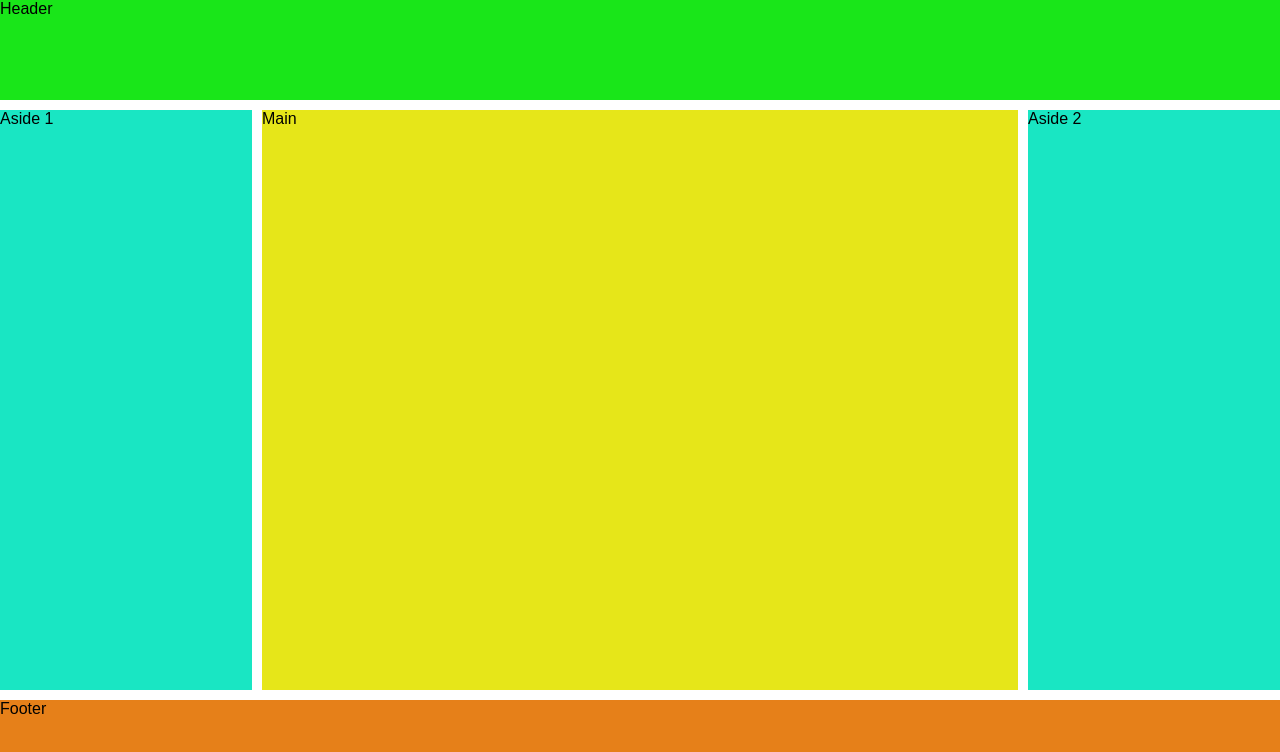
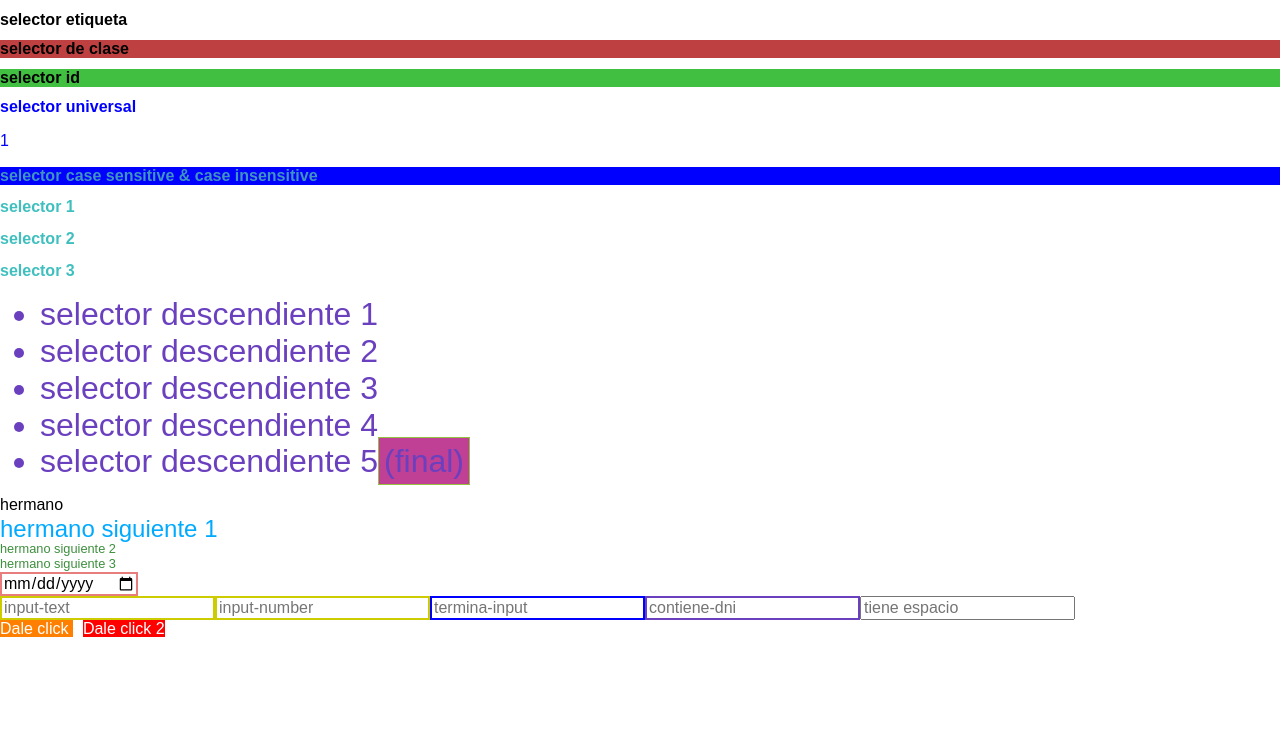
Before and after one commit to darkspiriton/web-portafolio-react, a React (Create React App) app: page / in a window 1280 px wide. Shown: the top 752 px of the page. Built offline with nearby package versions, Linux system fonts and the light colour scheme.

Commit message:
selector css

```diff
--- /dev/null
+++ b/src/containers/Selector.js
@@ -0,0 +1,57 @@
+import React, {Component} from 'react'
+import '../css/Normalize.css'
+import '../css/Selector.css'
+
+class Selector extends Component {
+  render () {
+    return (
+      <div>
+        <h1>selector etiqueta</h1>
+        <h1 className="title">selector de clase</h1>
+        <h1 id="id">selector id</h1>
+        <div className="main-container">
+          <h1>selector universal</h1>
+          <p className="sub-container">1</p>
+        </div>
+        <div className="caseSentive">
+          <h1>selector case sensitive & case insensitive</h1>
+        </div>
+        <h2 className="selector-group1">selector 1</h2>
+        <h2 className="selector-group2">selector 2</h2>
+        <h2 className="selector-group3">selector 3</h2>
+
+        <ul>
+          <li className="item">selector descendiente 1</li>
+          <li className="item">selector descendiente 2</li>
+          <li className="item">selector descendiente 3</li>
+          <li className="item">selector descendiente 4</li>
+          <li className="item">
+            selector descendiente 5
+            <span className="tag">(final)</span>
+          </li>
+        </ul>
+
+        <div className="mayor">hermano</div>
+        <div className="menor">hermano siguiente 1</div>
+        <div className="menor">hermano siguiente 2</div>
+        <div className="menor">hermano siguiente 3</div>
+
+        <div>
+          <input type="date" required/>
+          <input type="text" placeholder="input-text" required/>
+          <input type="number" placeholder="input-number" required/>
+          <input type="text" placeholder="termina-input" required/>
+          <input type="text" placeholder="contiene-dni" required/>
+          <input type="text" placeholder="tiene espacio" required/>
+        </div>
+
+        <div>
+          <a href="" className="button btn-orange" > Dale click </a>
+          <a href="" className="button btn-red" > Dale click 2</a>
+        </div>
+
+      </div>
+    )
+  }
+}
+export default Selector
--- /dev/null
+++ b/src/css/LayoutFlex.css
@@ -0,0 +1,3 @@
+.header {
+  background: hsl(120, 50%, 50%);
+}
--- /dev/null
+++ b/src/css/Selector.css
@@ -0,0 +1,104 @@
+/* Selector de etiqueta */
+h1 {
+  /* color: green; */
+  font-size: 1em;
+}
+
+/* Selector de clase */
+.title {
+  background: hsl(0, 50%, 50%);
+}
+
+/* Selector de id */
+#id {
+  background-color: hsl(120, 50%, 50%);
+}
+
+/* Selector universal */
+.main-container * {
+  color: blue;
+}
+
+/* attributos case sensitive */
+.caseSentive {
+  color: hsl(200, 50%, 50%)
+}
+
+/* etiquetas case insensitive */
+DIV .caseSentive {
+  background-color: hsl(240, 100%, 50%)
+}
+
+/* selectores agrupados */
+.selector-group1, .selector-group2, .selector-group3 {
+  font-size: 1em;
+  color: hsl(180, 50%, 50%);
+}
+
+/* selector descendiente */
+ul li {
+  color: hsl(260, 50%, 50%);
+  font-size: 2em;
+}
+
+/* selector hijo directo */
+.item > span {
+  padding: 5px;
+  border: 1px solid hsl(80, 50%, 50%);
+  background-color: hsl(320, 50%, 50%);
+}
+
+/* selector hermanos siquientes */
+.mayor ~ .menor {
+  font-size: 0.8em;
+  color: hsl(120, 40%, 40%)
+}
+
+
+/* selector hermano siguiente */
+.mayor + .menor {
+  font-size: 1.5em;
+  color: hsl(200, 100%, 50%)
+}
+
+/* selector de atributo */
+[type="date"] {
+  display: block;
+  border: 2px solid hsl(0, 70%, 70%);
+}
+
+/* selector atributo empieza con ^*/
+[placeholder^="inpu"] {
+  border: 2px solid hsl(60, 100%, 40%);
+  color: hsl(0, 100%, 50%);
+}
+
+/* selector atributo termina con $*/
+[placeholder$="input"] {
+  border: 2px solid hsl(240, 100%, 50%);
+}
+
+/* selector atributo contiene con * */
+[placeholder*="ene-dn"] {
+  border: 2px solid hsl(260, 50%, 50%);
+}
+
+[class*="button"] {
+  /* margin-top: 20px; */
+  /* padding: 20px; */
+  text-decoration: none;
+  background-color: #fff;
+  color: #fff;
+  margin-right: 10px;
+}
+
+.btn-orange {
+  background-color: hsl(30, 100%, 50%)
+}
+
+.btn-red {
+  background-color: hsl(0, 100%, 50%);
+}
+
+
+/* selector atributo contiene con ^*/
--- a/src/index.js
+++ b/src/index.js
@@ -7,16 +7,18 @@ import './index.css'
 // import BoxModel from './containers/BoxModel.js'
 // import Position from './containers/Position.js'
 // import Flex from './containers/Flex'
-import Grid from './containers/Grid'
+// import Grid from './containers/Grid'
 // import LayoutFlex from './containers/LayoutFlex'
+import Selector from './containers/Selector'
 import registerServiceWorker from './registerServiceWorker'
 
 // ReactDOM.render(<Flex />, document.getElementById('root'))
 // ReactDOM.render(<LayoutFlex />, document.getElementById('root') )
-ReactDOM.render(<Grid />, document.getElementById('root'))
+// ReactDOM.render(<Grid />, document.getElementById('root'))
 // ReactDOM.render(<Position />, document.getElementById('root'))
 // ReactDOM.render(<BoxModel />, document.getElementById('root'))
 // ReactDOM.render(<Style />, document.getElementById('root'))
 // ReactDOM.render(<App />, document.getElementById('root'))
 // ReactDOM.render(<StaticSite />, document.getElementById('root'))
+ReactDOM.render(<Selector />, document.getElementById('root'))
 registerServiceWorker()
```
Also changed, not shown: src/containers/LayoutFlex.js (added, +21 -0 lines).
